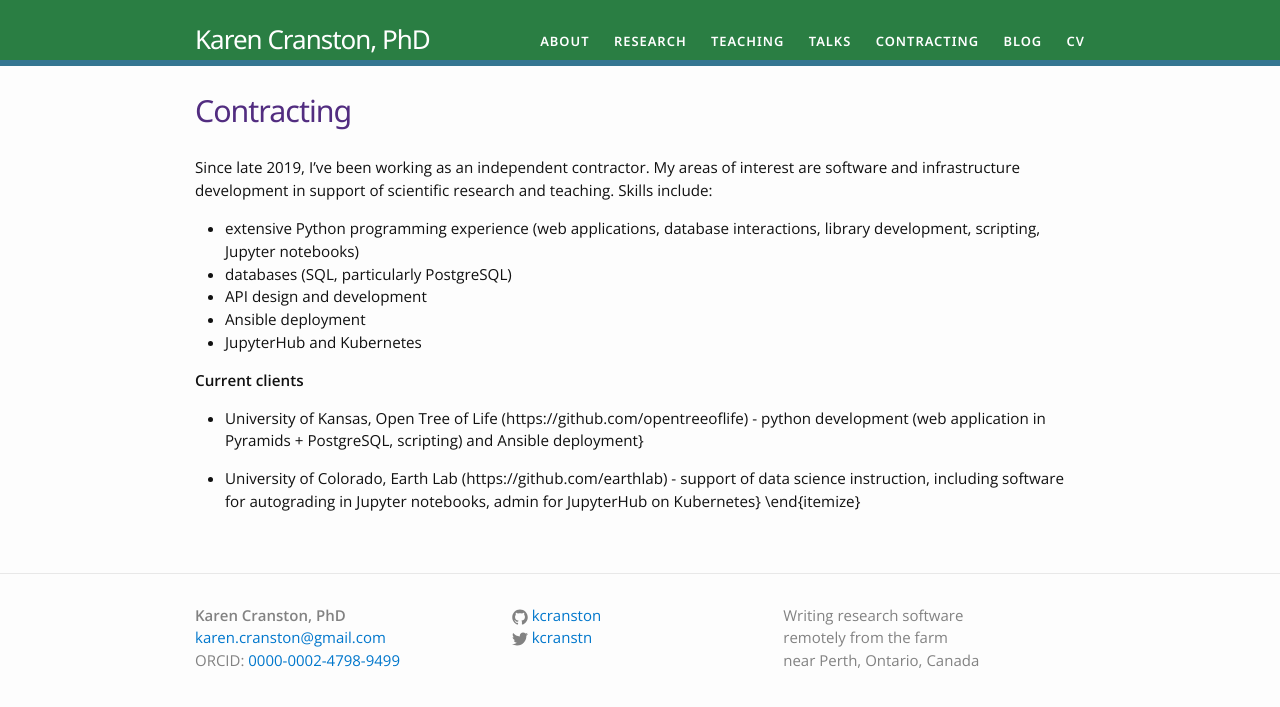
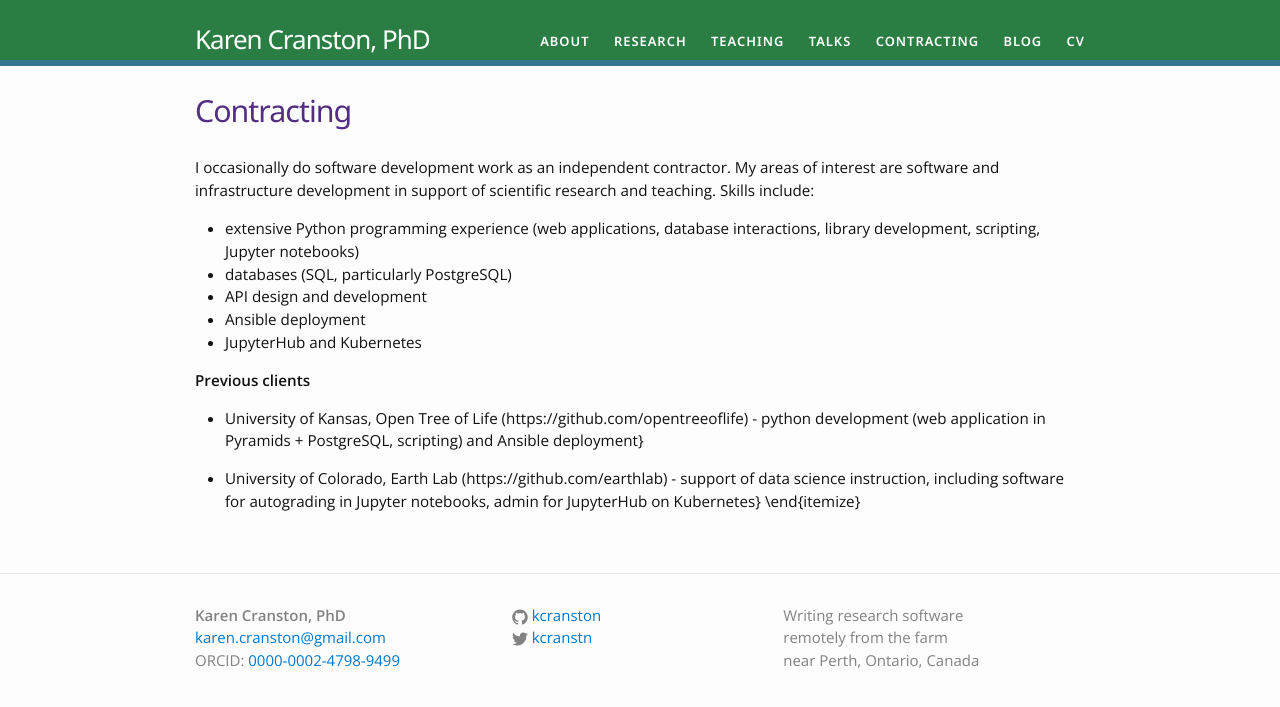
Before and after one commit to kcranston/kcranston.github.io, a Jekyll site: the page built from contracting.md, in a window 1280 px wide. Shown: the top 707 px of the page. Built offline with Jekyll 4.4.1, drawn with Linux system fonts in a browser that asks for light colours.

Commit message:
udpate contracting page

```diff
--- a/contracting.md
+++ b/contracting.md
@@ -4,7 +4,7 @@
 permalink: /contracting/
 ---
 
-Since late 2019, I've been working as an independent contractor. My areas of
+I occasionally do software development work as an independent contractor. My areas of
 interest are software and infrastructure development in support of scientific
 research and teaching. Skills include:
 
@@ -14,7 +14,7 @@
 * Ansible deployment
 * JupyterHub and Kubernetes
 
-**Current clients**
+**Previous clients**
 
 * University of Kansas, Open Tree of Life (https://github.com/opentreeoflife) - python development (web application in Pyramids + PostgreSQL,  scripting) and Ansible deployment}
 
```
